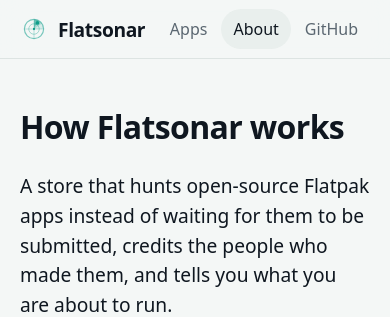
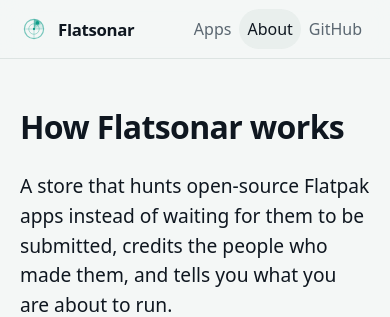
Before and after one commit to abutauskas/flatsonar, a FastAPI app: page /about in a window 390 px wide. Shown: the top 317 px of the page. Run offline with FastAPI, Linux system fonts and the light colour scheme; data that the repository does not hold is empty.

Commit message:
Fix mobile layout: topbar overflow, oversized hero heading, cramped filter toolbar
Worked through the box-model math for a 375px phone: brand + nav
(Apps/About/GitHub) needed ~361px against ~335px available once the
search box hides at 760px, a real overflow. The hero <h1> clamp floored
at a fixed 44.8px regardless of viewport, wrapping to 4-5 lines and
eating the whole first screen on a phone. And the 5-select filter
toolbar packed into 2 columns below 760px, too narrow for its own
option text ("Verified or Flathub", "Quiet or abandoned"). All three
now scale properly under a new 480px breakpoint.

Co-Authored-By: Claude Sonnet 5 <noreply@anthropic.com>

```diff
--- a/server/flatsonar_server/web/static/style.css
+++ b/server/flatsonar_server/web/static/style.css
@@ -390,7 +390,9 @@ select { padding-right: 34px; appearance: none; -webkit-appearance: none;
   .topsearch { display: none; }
   .nav { margin-left: auto; }
   .hero { padding: 64px 0 56px; }
+  .hero h1 { font-size: clamp(2.1rem, 9vw, 2.6rem); }
   .rings i, .rings b { left: 88%; top: 18%; }
+  .rings i { min-width: 220px; min-height: 220px; }
   .stats { grid-template-columns: repeat(2, 1fr); margin-top: -28px; }
   .block { padding-top: 48px; }
   .cards3, .trust-grid { grid-template-columns: 1fr; }
@@ -409,3 +411,16 @@ select { padding-right: 34px; appearance: none; -webkit-appearance: none;
   .shots img { height: 200px; }
   .footlinks { grid-template-columns: 1fr; }
 }
+@media (max-width: 480px) {
+  /* Brand + nav (Apps/About/GitHub) overflow the topbar on real phone widths
+     (~26px over budget at 375px, worse at 360/320px) once topsearch is hidden. */
+  .topbar .wrap { gap: 6px; }
+  .brand { font-size: 1.05rem; }
+  .nav { gap: 0; overflow-x: auto; scrollbar-width: none; -webkit-overflow-scrolling: touch; }
+  .nav::-webkit-scrollbar { display: none; }
+  .nav a { padding: 8px 8px; white-space: nowrap; }
+  /* 5 filter selects in 2 columns clip their own text at this width
+     ("Verified or Flathub", "Quiet or abandoned", ...). */
+  .toolbar { grid-template-columns: 1fr; }
+  .toolbar input.search { grid-column: auto; }
+}
```
